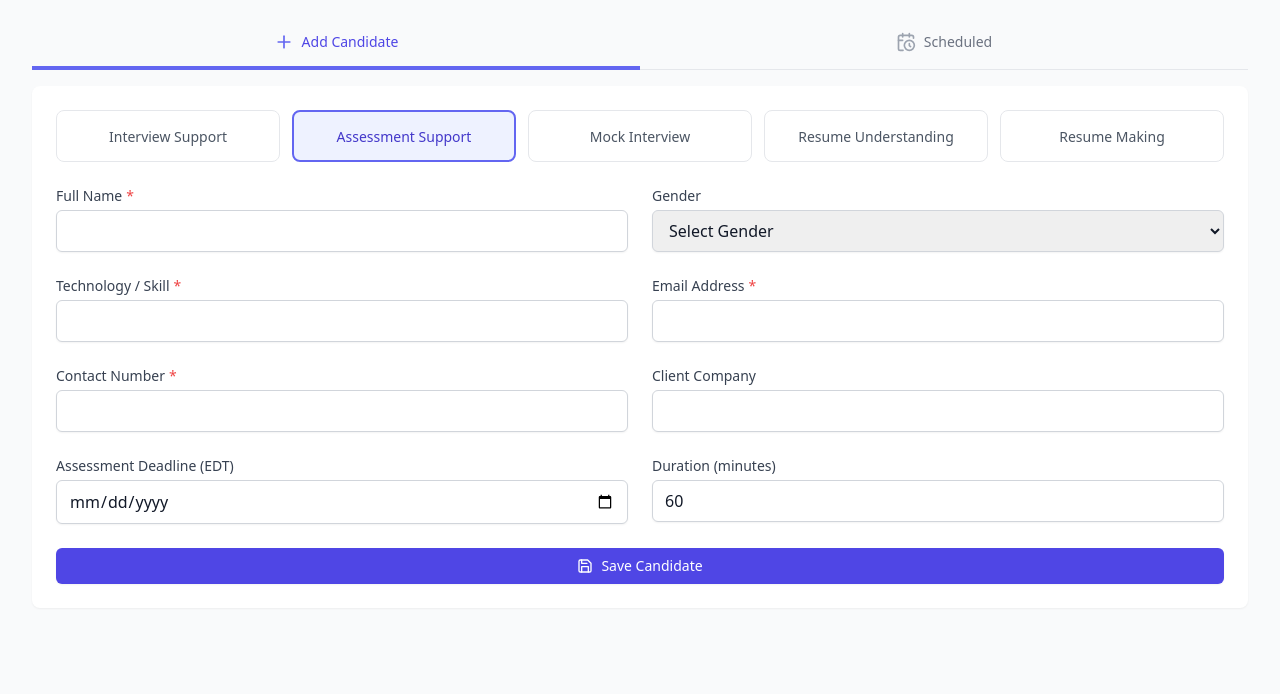
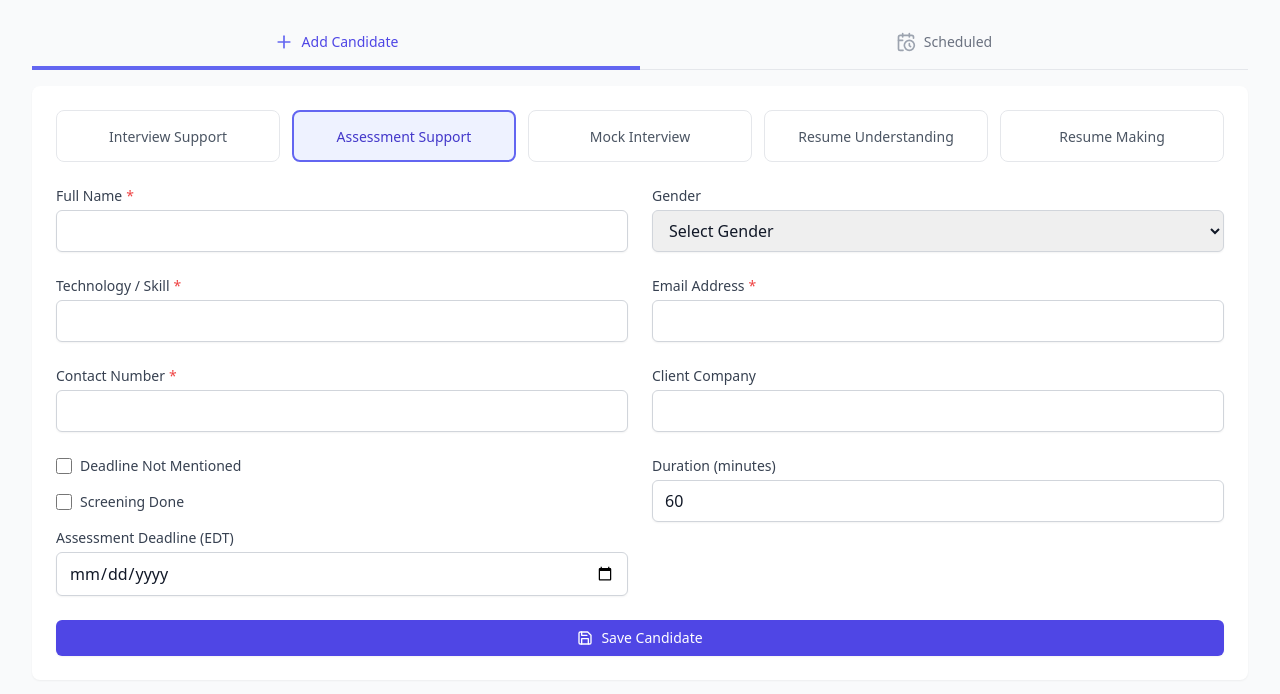
Before and after one commit to ItsmeBlackOps/SupportFormStub-2, a React (Vite) app: page / in a window 1280 px wide. Both pictures are taken after a click on the button "Assessment Support". Shown: the top 694 px of the page. Built offline with nearby package versions, Linux system fonts and the light colour scheme.

Commit message:
Update Assessment Features

```diff
--- a/src/components/CandidateFormContainer.tsx
+++ b/src/components/CandidateFormContainer.tsx
@@ -1,10 +1,11 @@
-import React from 'react';
+import React, { useState } from 'react';
 import { Save } from 'lucide-react';
 import { AutocompleteInput } from './AutocompleteInput';
 import { FormSection } from './FormSection';
 import { TaskTypeSelector } from './TaskTypeSelector';
-import { FormData, AutocompleteData } from '../types';
+import { FormData, AutocompleteData, AssessmentType } from '../types';
 import { TASK_TYPE_LABELS } from '../constants';
+import { Modal } from './Modal';
 
 interface CandidateFormProps {
   formData: FormData;
@@ -21,6 +22,8 @@ export default function CandidateFormContainer({
   onSubmit,
   isEditing
 }: CandidateFormProps) {
+  const [showAssessmentTypeModal, setShowAssessmentTypeModal] = useState(false);
+
   const updateField = (field: keyof FormData, value: any) => {
     setFormData({ ...formData, [field]: value });
   };
@@ -42,7 +45,52 @@ export default function CandidateFormContainer({
       mockMode: undefined,
       remarks: '',
       duration: '60',
+      deadlineNotMentioned: false,
+      assessmentType: undefined,
+      screeningDone: false,
     });
+  };
+
+  const handleDeadlineNotMentioned = (checked: boolean) => {
+    if (checked) {
+      setShowAssessmentTypeModal(true);
+    } else {
+      updateField('deadlineNotMentioned', false);
+      updateField('assessmentType', undefined);
+      updateField('assessmentDeadline', '');
+    }
+  };
+
+  const handleAssessmentTypeSelect = (type: AssessmentType) => {
+    const now = new Date();
+    const deadline = new Date(now);
+
+    // Set timezone to New York
+    const nyTime = now.toLocaleString("en-US", { timeZone: "America/New_York" });
+    const nyDate = new Date(nyTime);
+
+    // Add days based on type
+    if (type === 1) { // Non-Technical
+      deadline.setDate(nyDate.getDate() + 3);
+    } else { // Technical or Unknown
+      deadline.setDate(nyDate.getDate() + 7);
+    }
+
+    updateField('deadlineNotMentioned', true);
+    updateField('assessmentType', type);
+    updateField('assessmentDeadline', deadline.toISOString().split('T')[0]);
+    setShowAssessmentTypeModal(false);
+  };
+
+  const handleScreeningDone = (checked: boolean) => {
+    if (checked) {
+      const deadline = new Date();
+      const nyTime = deadline.toLocaleString("en-US", { timeZone: "America/New_York" });
+      const nyDate = new Date(nyTime);
+      deadline.setDate(nyDate.getDate() + 3);
+      updateField('assessmentDeadline', deadline.toISOString().split('T')[0]);
+    }
+    updateField('screeningDone', checked);
   };
 
   return (
@@ -229,6 +277,34 @@ export default function CandidateFormContainer({
 
           {formData.taskType === 'assessment' && (
             <div className="grid grid-cols-1 gap-6 md:grid-cols-2">
+              <div className="space-y-4">
+                <div className="flex items-center space-x-2">
+                  <input
+                    type="checkbox"
+                    id="deadlineNotMentioned"
+                    checked={formData.deadlineNotMentioned}
+                    onChange={(e) => handleDeadlineNotMentioned(e.target.checked)}
+                    className="h-4 w-4 text-indigo-600 focus:ring-indigo-500 border-gray-300 rounded"
+                  />
+                  <label htmlFor="deadlineNotMentioned" className="text-sm font-medium text-gray-700">
+                    Deadline Not Mentioned
+                  </label>
+                </div>
+
+                <div className="flex items-center space-x-2">
+                  <input
+                    type="checkbox"
+                    id="screeningDone"
+                    checked={formData.screeningDone}
+                    onChange={(e) => handleScreeningDone(e.target.checked)}
+                    className="h-4 w-4 text-indigo-600 focus:ring-indigo-500 border-gray-300 rounded"
+                  />
+                  <label htmlFor="screeningDone" className="text-sm font-medium text-gray-700">
+                    Screening Done
+                  </label>
+                </div>
+
+                {!formData.deadlineNotMentioned && (
                   <div>
                     <label htmlFor="assessmentDeadline" className="block text-sm font-medium text-gray-700">
                       Assessment Deadline (EDT)
@@ -237,12 +313,14 @@ export default function CandidateFormContainer({
                       type="date"
                       id="assessmentDeadline"
                       value={formData.assessmentDeadline || ''}
-                  required
+                      required={!formData.deadlineNotMentioned}
                       onChange={(e) => updateField('assessmentDeadline', e.target.value)}
                       className="mt-1 block w-full rounded-md border border-gray-300 px-3 py-2 shadow-sm
                         focus:border-indigo-500 focus:outline-none focus:ring-1 focus:ring-indigo-500
                         transition-colors duration-200"
                     />
+                  </div>
+                )}
               </div>
               <div>
                 <label htmlFor="duration" className="block text-sm font-medium text-gray-700">
@@ -383,6 +461,33 @@ export default function CandidateFormContainer({
           </button>
         </div>
       </form>
+
+      <Modal
+        isOpen={showAssessmentTypeModal}
+        onClose={() => setShowAssessmentTypeModal(false)}
+        title="Select Assessment Type"
+      >
+        <div className="space-y-4">
+          <button
+            onClick={() => handleAssessmentTypeSelect(0)}
+            className="w-full text-left px-4 py-2 hover:bg-gray-50 rounded-lg"
+          >
+            0 - Technical
+          </button>
+          <button
+            onClick={() => handleAssessmentTypeSelect(1)}
+            className="w-full text-left px-4 py-2 hover:bg-gray-50 rounded-lg"
+          >
+            1 - Non-Technical
+          </button>
+          <button
+            onClick={() => handleAssessmentTypeSelect(2)}
+            className="w-full text-left px-4 py-2 hover:bg-gray-50 rounded-lg"
+          >
+            2 - Unknown
+          </button>
+        </div>
+      </Modal>
     </div>
   );
 }
--- a/src/components/CandidateTimeline.tsx
+++ b/src/components/CandidateTimeline.tsx
@@ -208,10 +208,28 @@ export default function CandidateTimeline({
                           )}
 
                           {candidate.taskType === 'assessment' && (
-                            <span className="flex items-center gap-1">
-                              <Calendar className="h-3 w-3" />
-                              Due: {formatDate(candidate.assessmentDeadline)}
-                            </span>
+                            <>
+                              <span className="flex items-center gap-1">
+                                <Calendar className="h-3 w-3" />
+                                Due: {formatDate(candidate.assessmentDeadline)}
+                              </span>
+                              {candidate.assessmentType !== undefined && (
+                                <span className="text-xs px-2 py-0.5 rounded-full bg-gray-100">
+                                  Type: {candidate.assessmentType === 0 ? 'Technical' :
+                                        candidate.assessmentType === 1 ? 'Non-Technical' : 'Unknown'}
+                                </span>
+                              )}
+                              {candidate.screeningDone && (
+                                <span className="flex items-center gap-1">
+                                  <img
+                                    src="https://media.tenor.com/yhAAYQqxbcgAAAAi/little-pills.gif"
+                                    alt="Screening Done"
+                                    className="h-4 w-4"
+                                  />
+                                  Screening Done
+                                </span>
+                              )}
+                            </>
                           )}
 
                           {['mock', 'resumeUnderstanding'].includes(candidate.taskType) && (
```
Also changed, not shown: src/types.ts (+6 -1 lines). Lines whose indentation alone changed are shown as unchanged.
